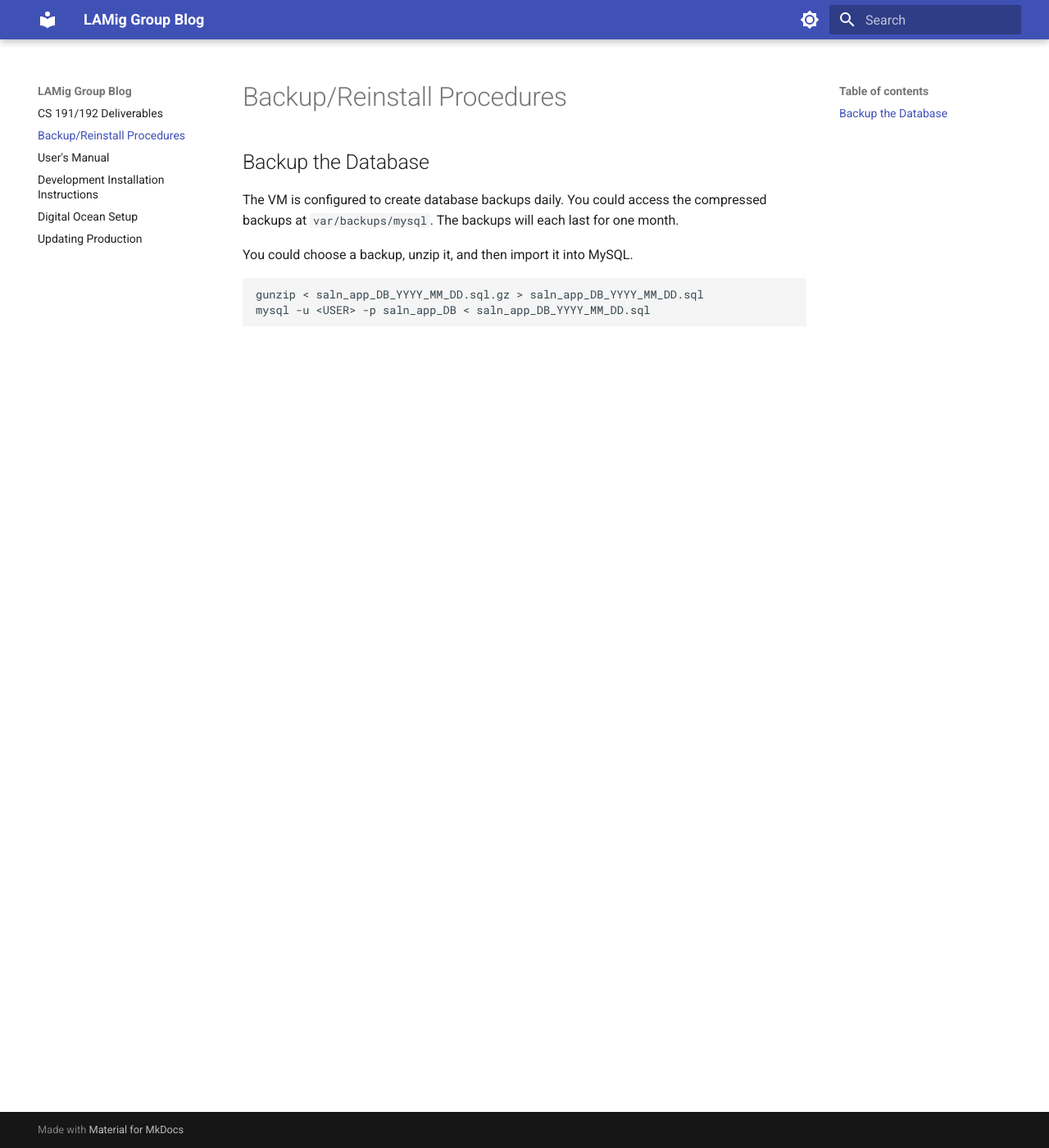
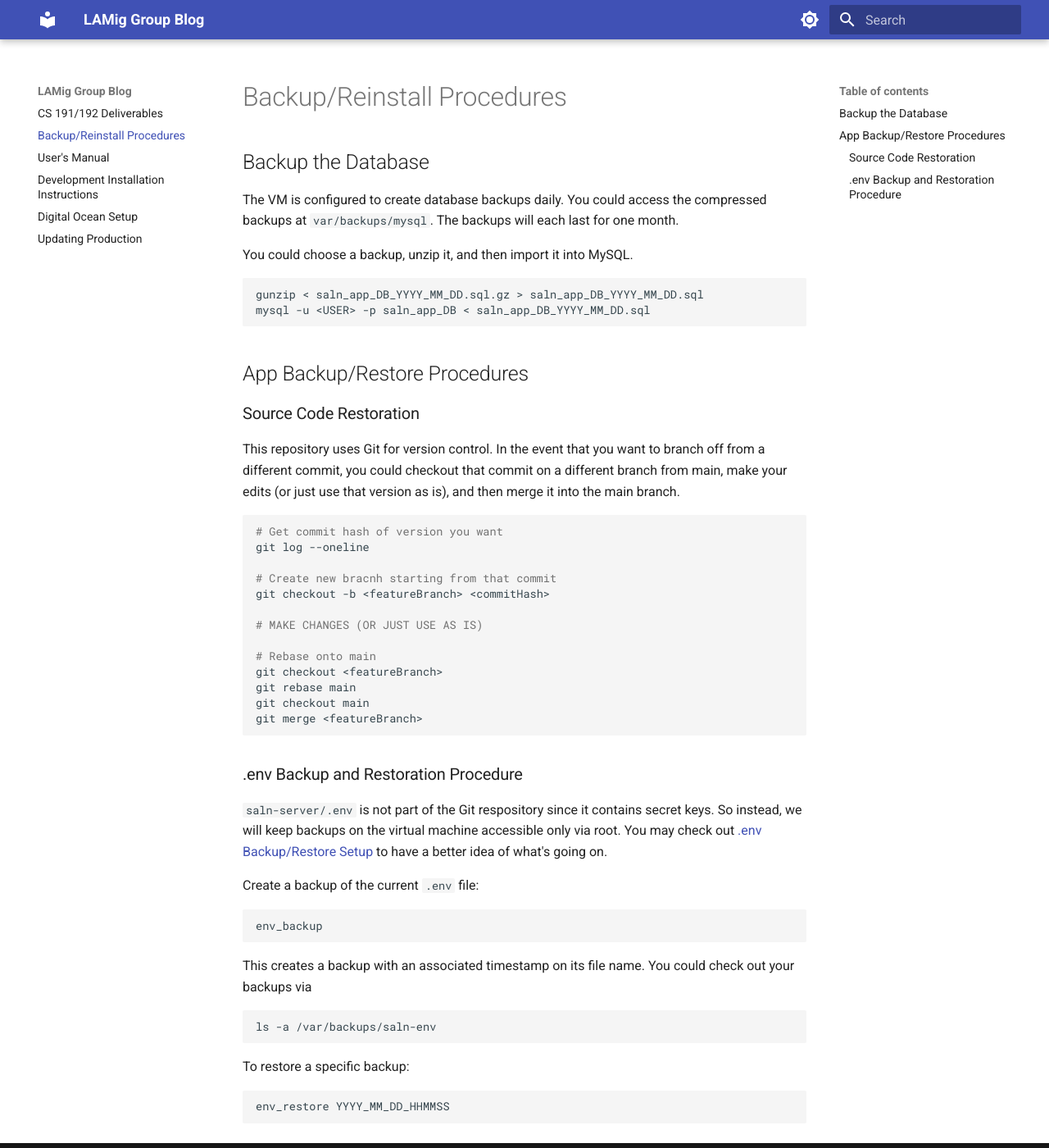
Before and after one commit to SHIROKAMIQQ/cs191-LAMig-GroupBlog, an MkDocs documentation site: the page built from docs/Backup.md, in a window 1280 px wide and 1400 px high. Shown: the whole window at 82% size. Built offline with MkDocs 1.6.1 and Material for MkDocs 9.7.7, drawn with Linux system fonts in a browser that asks for light colours.

Commit message:
feat: add .env backup and restore procedures

````diff
--- a/docs/Backup.md
+++ b/docs/Backup.md
@@ -10,3 +10,43 @@ You could choose a backup, unzip it, and then import it into MySQL.
 gunzip < saln_app_DB_YYYY_MM_DD.sql.gz > saln_app_DB_YYYY_MM_DD.sql
 mysql -u <USER> -p saln_app_DB < saln_app_DB_YYYY_MM_DD.sql
 ```
+
+## App Backup/Restore Procedures
+
+### Source Code Restoration
+
+This repository uses Git for version control. In the event that you want to branch off from a different commit, you could checkout that commit on a different branch from main, make your edits (or just use that version as is), and then merge it into the main branch.
+```bash
+# Get commit hash of version you want
+git log --oneline
+
+# Create new bracnh starting from that commit
+git checkout -b <featureBranch> <commitHash>
+
+# MAKE CHANGES (OR JUST USE AS IS)
+
+# Rebase onto main
+git checkout <featureBranch>
+git rebase main
+git checkout main
+git merge <featureBranch>
+```
+
+### .env Backup and Restoration Procedure
+
+`saln-server/.env` is not part of the Git respository since it contains secret keys. So instead, we will keep backups on the virtual machine accessible only via root. You may check out [.env Backup/Restore Setup](DOSetup.md#env-backuprestore-setup) to have a better idea of what's going on.
+
+Create a backup of the current `.env` file:
+```bash
+env_backup
+```
+
+This creates a backup with an associated timestamp on its file name. You could check out your backups via
+```bash
+ls -a /var/backups/saln-env
+```
+
+To restore a specific backup:
+```bash
+env_restore YYYY_MM_DD_HHMMSS
+```
````
Also changed, not shown: docs/ProdUpdate.md (+6 -0 lines).
